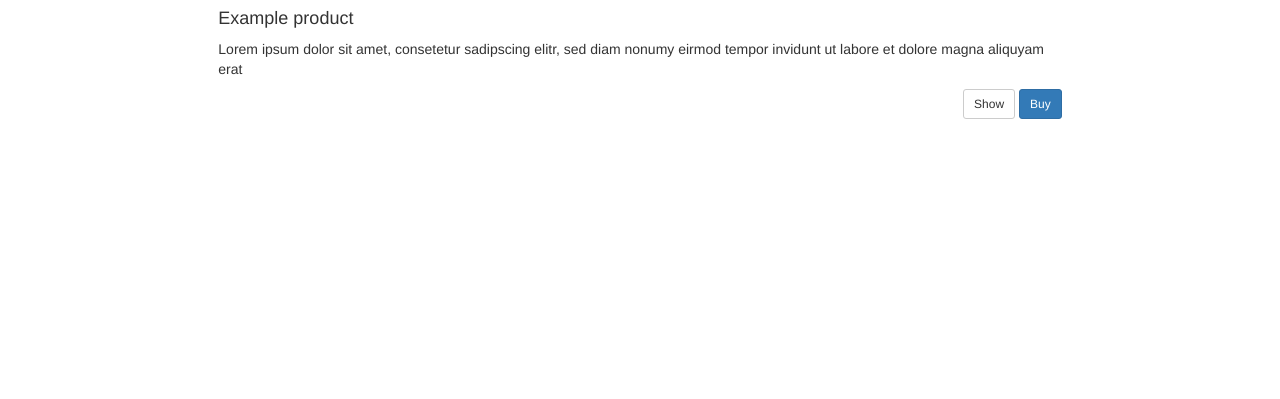
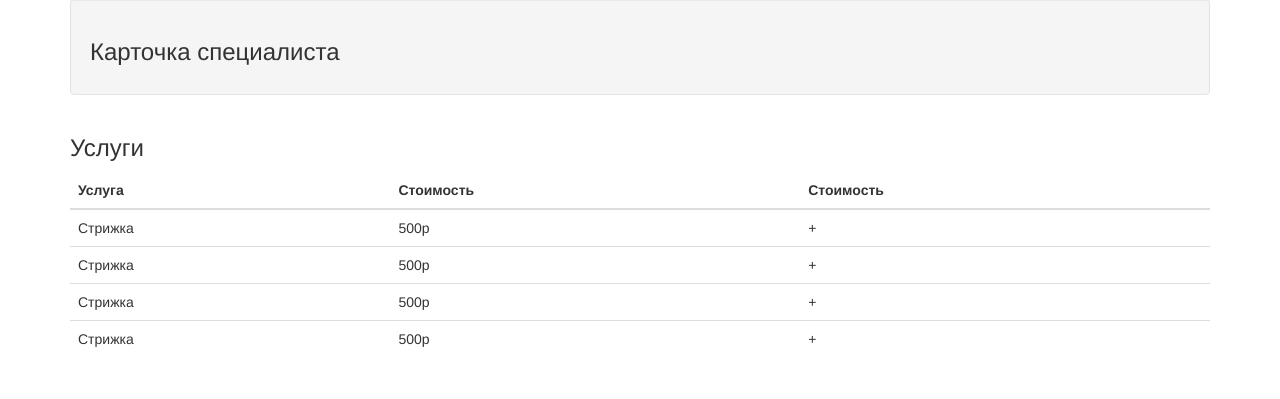
Before and after one commit to alfa24/lb, a Django app: page /professional/ in a window 1280 px wide. Shown: the part 401-800 px from the top of the page. Run offline with Django 3.2, Linux system fonts and the light colour scheme; some libraries are stand-ins or nearby versions.

Commit message:
fix professional page

```diff
--- a/services/models.py
+++ b/services/models.py
@@ -23,7 +23,7 @@ class ServiceCategory(models.Model):
 class Service(models.Model):
     name = models.CharField(verbose_name="Название", max_length=50, blank=True, null=True, default=None)
     description = models.TextField(verbose_name="Описание", blank=True, null=True, default=None)
-    category = models.ForeignKey(ServiceCategory)
+    category = models.ManyToManyField(ServiceCategory)
     is_active = models.BooleanField(verbose_name="Активный", default=True)
     created = models.DateTimeField(verbose_name="Создан", auto_now_add=True, auto_now=False)
     updated = models.DateTimeField(verbose_name="Изменен", auto_now_add=False, auto_now=True)
@@ -50,7 +50,7 @@ class ServiceProfessional(models.Model):
     updated = models.DateTimeField(verbose_name="Изменен", auto_now_add=False, auto_now=True)
 
     def __str__(self):
-        return "%s" % self.professional, self.service
+        return "%s - %s" % (self.professional, self.service)
 
     class Meta:
         verbose_name = "Услуга профессионала"
--- a/services/templates/services/professional.html
+++ b/services/templates/services/professional.html
@@ -2,6 +2,9 @@
 
 {% block content %}
     <div class="row carousel-row">
+        <div class="container">
+
+
             <div class="col-xs-8 col-xs-offset-2 slide-row">
                 <div class="carousel slide slide-carousel" id="carousel-1" data-ride="carousel">
                     <!-- Indicators -->
@@ -24,21 +27,66 @@
                         </div>
                     </div>
                 </div>
-            <div class="slide-content">
+                <!--div class="slide-content">
                     <h4>Example product</h4>
                     <p>
                         Lorem ipsum dolor sit amet, consetetur sadipscing elitr,
                         sed diam nonumy eirmod tempor invidunt ut labore et dolore magna aliquyam erat
                     </p>
                 </div>
-            <div class="slide-footer">
-                <span class="pull-right buttons">
-                    <button class="btn btn-sm btn-default"><i class="fa fa-fw fa-eye"></i> Show</button>
-                    <button class="btn btn-sm btn-primary"><i class="fa fa-fw fa-shopping-cart"></i> Buy</button>
-                </span>
+                <div-- class="slide-footer">
+                </div-->
             </div>
+        </div> <!-- end container -->
     </div>
+
+    <div class="row" id="professional">
+        <div class="container">
+            <div class="well">
+                <h3>Карточка специалиста</h3>
             </div>
+
+        </div> <!-- /container -->
+    </div> <!-- end row -->
+
+    <div class="row" id="servicesProfessional">
+        <div class="container">
+            <h3>Услуги</h3>
+            <table class="table table-hover">
+                <thead>
+                <tr>
+                    <th>Услуга</th>
+                    <th>Стоимость</th>
+                    <th>Стоимость</th>
+                </tr>
+                </thead>
+                <tbody>
+                <tr>
+                    <td>Стрижка</td>
+                    <td>500р</td>
+                    <td>+</td>
+                </tr>
+                <tr>
+                    <td>Стрижка</td>
+                    <td>500р</td>
+                    <td>+</td>
+                </tr>
+                <tr>
+                    <td>Стрижка</td>
+                    <td>500р</td>
+                    <td>+</td>
+                </tr>
+                <tr>
+                    <td>Стрижка</td>
+                    <td>500р</td>
+                    <td>+</td>
+                </tr>
+
+                </tbody>
+            </table>
+
+        </div> <!-- /container -->
+    </div> <!-- end row -->
 
 
 {% endblock content %}
--- a/templates/main/base.html
+++ b/templates/main/base.html
@@ -9,7 +9,11 @@
     <meta name="description" content="">
     <meta name="author" content="">
 
-    <title>SKULI</title>
+    <title>
+        {% block title %}
+            livebook
+        {% endblock %}
+    </title>
 
     <!-- Bootstrap core CSS -->
     <link href="{% static "assets/bootstrap/css/bootstrap.min.css" %}" rel="stylesheet">
--- a/users/admin.py
+++ b/users/admin.py
@@ -23,7 +23,7 @@ class UserProfileCompanyInline(admin.StackedInline):
 class UserProfileAdmin(admin.ModelAdmin):
     verbose_name_plural = 'Пользователи и группы'
     inlines = []
-    readonly_fields = ['type']
+    # readonly_fields = ['type']
 
     def change_view(self, request, object_id, form_url='', extra_context=None):
         if object_id:
@@ -37,3 +37,5 @@ class UserProfileAdmin(admin.ModelAdmin):
 
 
 admin.site.register(UserProfile, UserProfileAdmin)
+admin.site.register(ProfileCompany)
+admin.site.register(ProfileClient)
```
Also changed, not shown: db.sqlite3, services/migrations/0002_auto_20171026_0725.py (added). Lines whose indentation alone changed are shown as unchanged.
